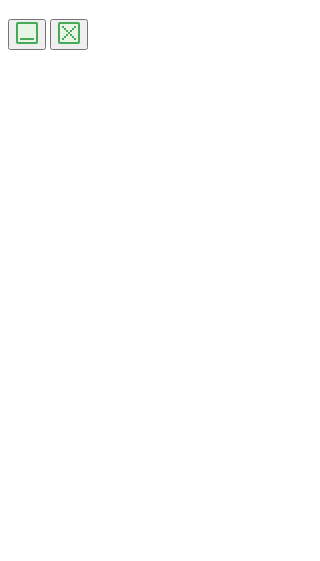
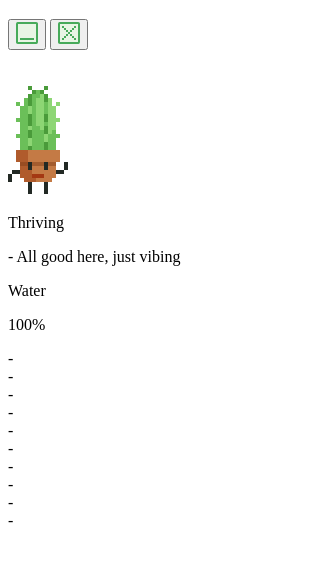
Before and after one commit to maggie-e-matthias/PlantBuddy, an Electron app: page index.html in a window 320 px wide. Shown: the part 61-622 px from the top of the page. Drawn offline with Linux system fonts and the light colour scheme; a web font is replaced by a local one.

Commit message:
Add plant area structure

```diff
--- a/index.html
+++ b/index.html
@@ -45,6 +45,46 @@
 
         </div>
 
+        <!--Plant Area-->
+        <div class="plant-area">
+            <!--Plant illustration-->
+            <img
+                id="plant"
+                alt="Plant"
+                src="assets/cactus-plant/cactus-thriving.gif"
+            />
+            <!--Mood tag-->
+            <div class="mood-tag">
+                <p id="mood">Thriving</p>
+            </div>
+            <!--Care Reminder-->
+            <div class="care-reminder">
+                <span id="message">- All good here, just vibing</span>
+            </div>
+
+            <!-- Water meter -->
+            <div class="water-meter">
+            <!-- Water label -->
+            <div class="water-label">
+                <p id="water">Water</p>
+                <p id="percentage">100%</p>
+            </div>
+            <!-- Water bar -->
+            <div class="water-bar">
+                <div class="percentage-bar" id="bar-1">-</div>
+                <div class="percentage-bar" id="bar-2">-</div>
+                <div class="percentage-bar" id="bar-3">-</div>
+                <div class="percentage-bar" id="bar-4">-</div>
+                <div class="percentage-bar" id="bar-5">-</div>
+                <div class="percentage-bar" id="bar-6">-</div>
+                <div class="percentage-bar" id="bar-7">-</div>
+                <div class="percentage-bar" id="bar-8">-</div>
+                <div class="percentage-bar" id="bar-9">-</div>
+                <div class="percentage-bar" id="bar-10">-</div>
+            </div>
+            </div>
+        </div>
+
         <!--Script-->
         <script src="script.js"></script>
     </body>
```
